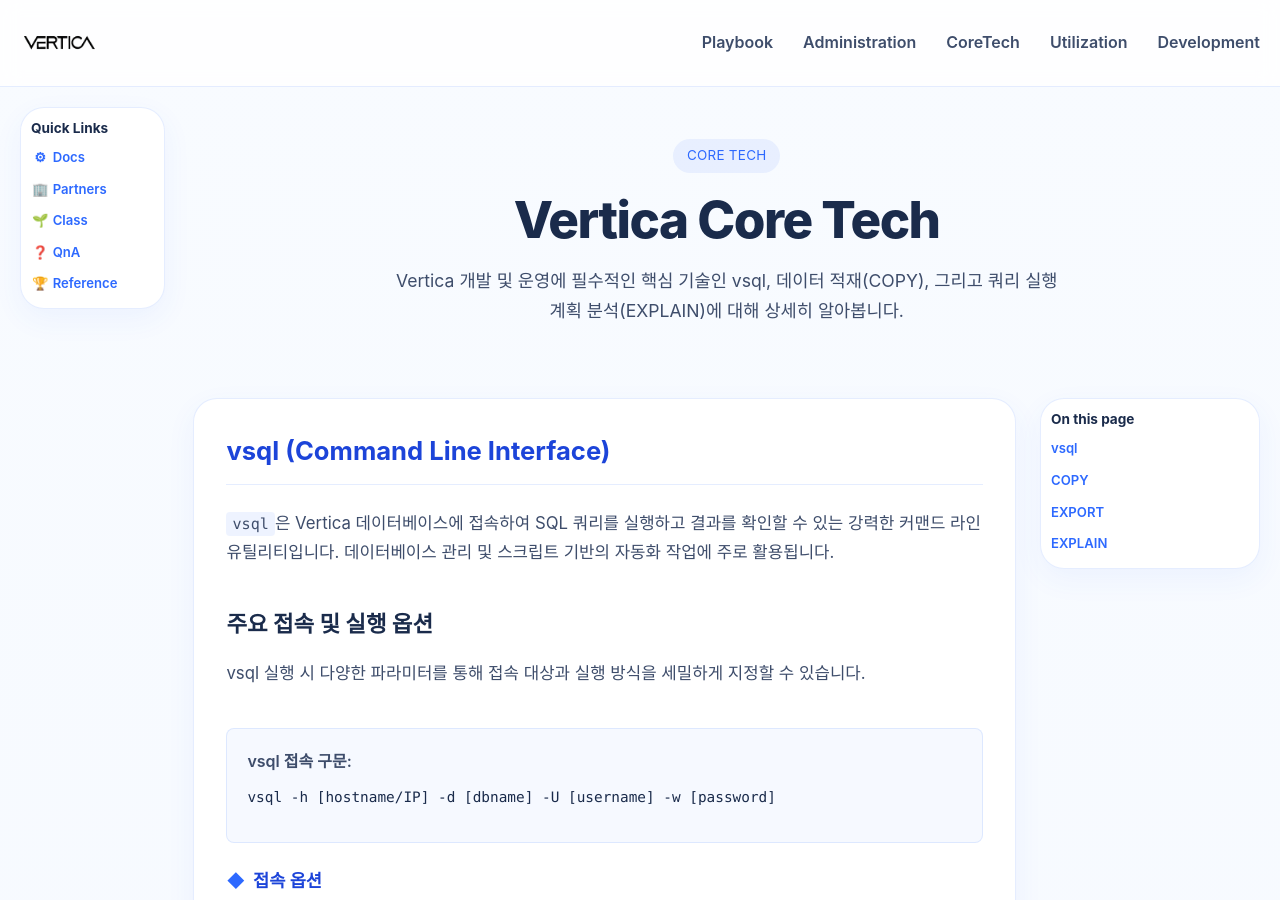
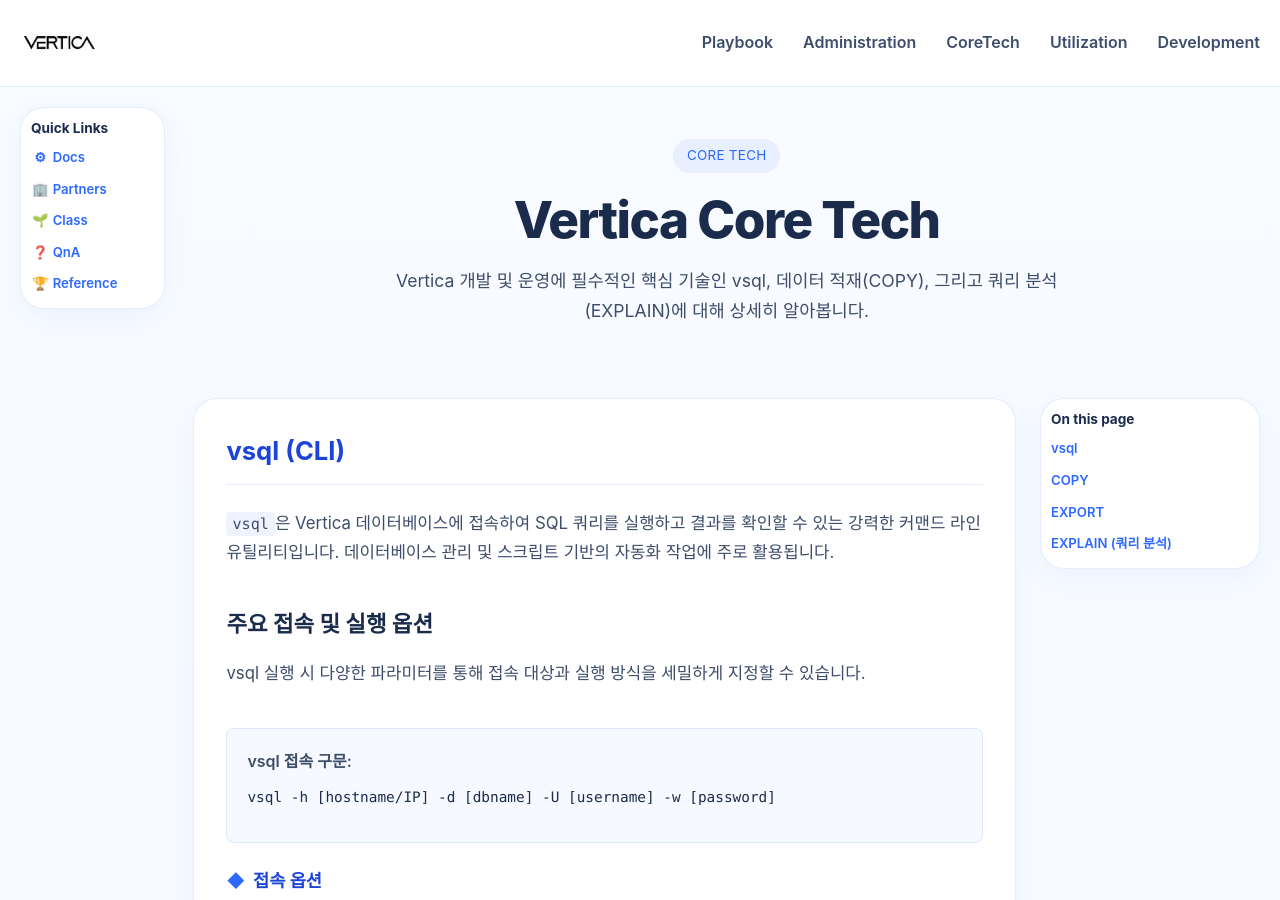
Before and after one commit to JIN0326/vertica_blog, a Jekyll site: the page built from 03coretech.md, in a window 1280 px wide and 900 px high. Built offline with Jekyll 4.4.1, drawn with Linux system fonts in a browser that asks for light colours; our own code applies the rules of GitHub Pages for plain Markdown files.

Commit message:
Update blog content and styling

```diff
--- a/03coretech.md
+++ b/03coretech.md
@@ -5,7 +5,7 @@
 <div class="page-hero">
   <span class="chip">Core Tech</span>
   <h1>Vertica Core Tech</h1>
-  <p>Vertica 개발 및 운영에 필수적인 핵심 기술인 vsql, 데이터 적재(COPY), 그리고 쿼리 실행 계획 분석(EXPLAIN)에 대해 상세히 알아봅니다.</p>
+  <p>Vertica 개발 및 운영에 필수적인 핵심 기술인 vsql, 데이터 적재(COPY), 그리고 쿼리 분석(EXPLAIN)에 대해 상세히 알아봅니다.</p>
 </div>
 
 <div class="page-layout">
@@ -13,7 +13,7 @@
 
 <div id="vsql" style="scroll-margin-top: 100px;"></div>
 
-## vsql (Command Line Interface)
+## vsql (CLI)
 
 <div class="architecture-section">
   <p class="section-description"><code>vsql</code>은 Vertica 데이터베이스에 접속하여 SQL 쿼리를 실행하고 결과를 확인할 수 있는 강력한 커맨드 라인 유틸리티입니다. 데이터베이스 관리 및 스크립트 기반의 자동화 작업에 주로 활용됩니다.</p>
@@ -225,7 +225,7 @@
       <li><a href="#vsql">vsql</a></li>
       <li><a href="#copy">COPY</a></li>
       <li><a href="#export">EXPORT</a></li>
-      <li><a href="#explain">EXPLAIN</a></li>
+      <li><a href="#explain">EXPLAIN (쿼리 분석)</a></li>
     </ul>
   </div>
   </aside>
--- a/_data/navigation.yml
+++ b/_data/navigation.yml
@@ -37,7 +37,7 @@
 - title: CoreTech
   url: /03coretech
   sublinks:
-    - title: vsql (Command Line Interface)
+    - title: vsql (CLI)
       url: /03coretech#vsql
     - title: COPY (데이터 적재)
       url: /03coretech#copy
```
Also changed, not shown: 00index.md (+1 -1 lines), README.md (+2 -2 lines).
